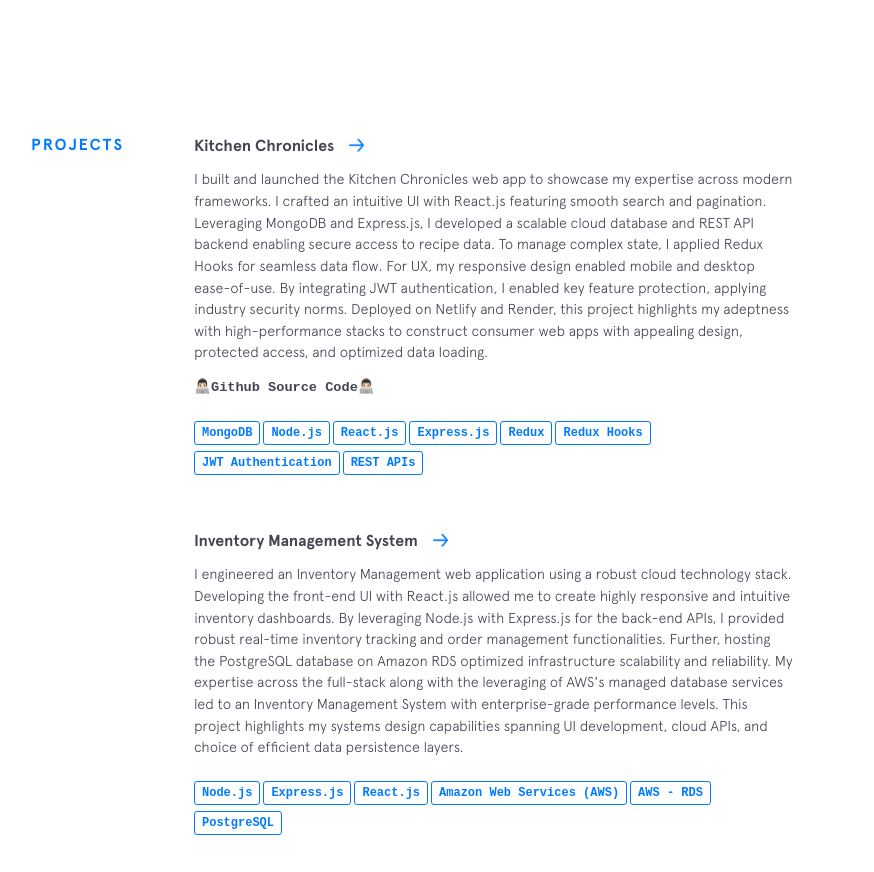
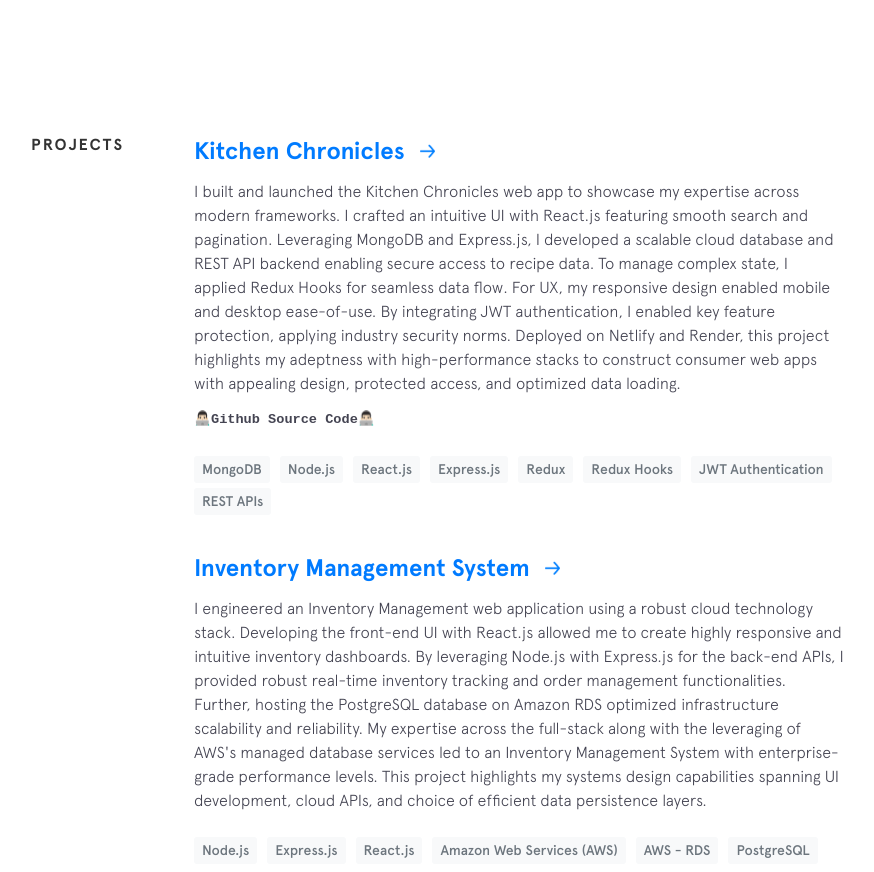
Before and after one commit to shreya2430/Portfolio, a Gatsby site: page / in a window 1280 px wide. Shown: the part 2300-3172 px from the top of the page, without its empty margins (256-1130 px from the left). Built offline with nearby package versions, Linux system fonts and the light colour scheme; Gatsby itself is replaced by a stand-in of ours.

Commit message:
update projects rendering

```diff
--- a/src/components/projects/projects.scss
+++ b/src/components/projects/projects.scss
@@ -1,31 +1,84 @@
-@import "src/scss/globals";
+:root {
+  --bg-color: #ffffff;
+  --text-color: #333333;
+  --link-color: #007bff;
+  --bullet-color: #007bff;
+  --tag-bg-color: #f8f9fa;
+  --tag-text-color: #6c757d;
+}
+
+body.night {
+  --bg-color: #1a1a1a;
+  --text-color: #e0e0e0;
+  --link-color: #4da3ff;
+  --bullet-color: #4da3ff;
+  --tag-bg-color: #2a2a2a;
+  --tag-text-color: #b0b0b0;
+}
+
 .other-projects {
+  .section__title {
+    color: var(--text-color);
+  }
+
   .project {
-    max-width: 600px;
-    margin-bottom: 50px;
+    margin-bottom: 30px;
+
     &__name {
       margin-bottom: 10px;
+      font-size: 24px;
+      font-weight: 700;
+
+      a {
+        text-decoration: none;
+        color: var(--link-color);
+
+        &:hover {
+          text-decoration: underline;
+        }
+      }
     }
-    p {
-      font-size: 0.9rem;
-      margin-bottom: 20px;
+
+    &__description {
+      margin-bottom: 15px;
+      padding-left: 20px;
+
+      li {
+        margin-bottom: 5px;
+        position: relative;
+        color: var(--text-color);
+
+        &::before {
+          content: "•";
+          position: absolute;
+          left: -15px;
+          color: var(--bullet-color);
+        }
+      }
     }
+
     &__used {
+      display: flex;
+      flex-wrap: wrap;
+      margin-top: 10px;
+
       &__item {
-        display: inline-block;
-        margin: 3px 3px 3px 0;
-        font-family: 'Inconsolata', monospace;
-        font-size: 0.75rem;
-        font-weight: 700;
-        padding: 2px 7px;
+        margin-right: 10px;
+        margin-bottom: 5px;
+        font-size: 14px;
+        font-weight: 500;
+        color: var(--tag-text-color);
+        background-color: var(--tag-bg-color);
+        padding: 3px 8px;
         border-radius: 3px;
-        color: $blue;
-        border: 1px solid $blue;
-        background: transparent;
-        &:first-of-type {
-          margin-left: 0;
-        }
       }
     }
   }
 }
+
+// Ensure links are visible in night mode
+body.night {
+  .other-projects a {
+    color: var(--link-color);
+  }
+}
```
